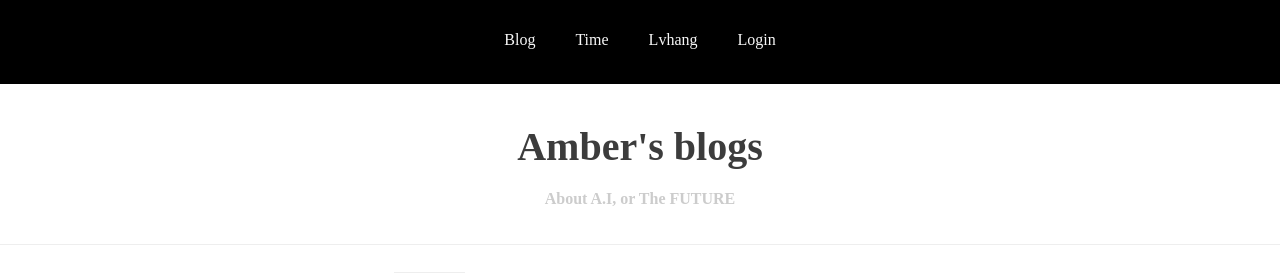
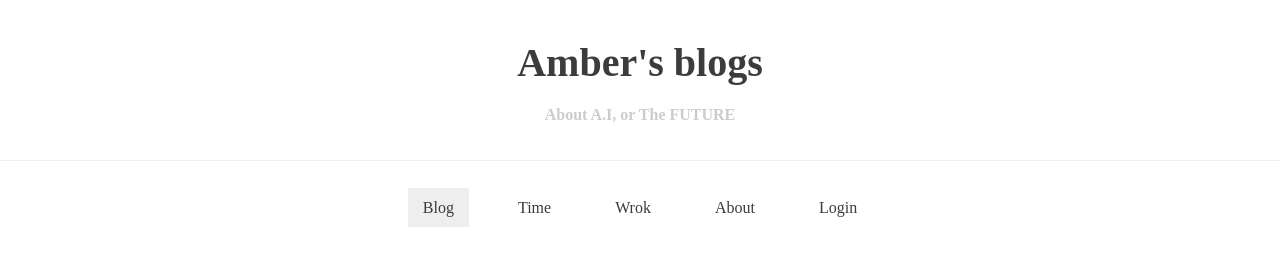
Before and after one commit to AIAmber/mysite_Beta, a Django app: page / in a window 1280 px wide. Shown: the top 273 px of the page. Run offline with Django 3.2, Linux system fonts and the light colour scheme; data comes from the database, SQL or seed files in the repository; some libraries are stand-ins or nearby versions.

Commit message:
Update, 17.7.23

```diff
--- a/static/css/style.css
+++ b/static/css/style.css
@@ -255,35 +255,6 @@ ul{
   }
 }
 
-.topbody{
-    width: 900px;
-    margin: auto;
-}
-
-.topbar{
-    width: 100%;
-    background-color: #000000 ;
-    display: inline-block;
-}
-
-.topbar li{
-    float: left;
-}
-
-.toplist{
-    display: inline-block;
-    list-style-type: none;
-}
-
-.toplist a{
-    color: #f7f7f7;
-    text-decoration: none;
-    float: left;
-    padding: 15px 20px 15px 20px;
-}
-
-
-
 .header{
     color : #000000;
     line-height: 1.2px;
--- a/templates/blog-list.html
+++ b/templates/blog-list.html
@@ -4,23 +4,13 @@
     <meta charset="UTF-8">
     <meta name="viewport" content="width=device-width, initial-scale=1.0">
     <link rel="stylesheet" type="text/css" href="/static/css/style.css">
-    <link rel="stylesheet" type="text/css" href="/static/css/font-awesome.css">
+    <link rel="stylesheet" type="text/css" href="http://forcss.oss-cn-shanghai.aliyuncs.com/font-awesome/font-awesome.css">
     <script src="/static/js/picturefill.js"></script>
     <script src="/static/js/swipe.js"></script>
     <title>Amber's Blogs</title>
 </head>
 <body>
-<!--Top bar-->
-<div class="topbar">
-    <div class="topbody">
-        <ul class="toplist">
-            <li><a href="/">Blog</a> </li>
-            <li><a href="/demo">Time</a> </li>
-            <li><a href="/lvhang">Lvhang</a> </li>
-            <li><a href="/login">Login</a> </li>
-        </ul>
-    </div>
-</div>
+
 
 <header id="header">
     <div class="container">
@@ -30,14 +20,15 @@
 </header>
 
 <div class="container">
-    <a href="#nav" class="open toggle-btn"><i class="icon-reorder"></i> </a>
+    <a href="#nav" class="open toggle-btn"><i class="fa fa-caret-square-o-down"></i> </a>
+    <a href="#nav" class="close toggle-btn"><i class="fa fa-caret-square-o-up" aria-hidden="true"></i> </a>
     <nav id="nav">
         <ul>
-            <li><a href="#" class="active">Item 1</a> </li>
-            <li><a href="#">Item 2</a> </li>
-            <li><a href="#">Item 3</a> </li>
-            <li><a href="#">Item 4</a> </li>
-            <li><a href="#">Item 5</a> </li>
+            <li><a href="/" class="active">Blog</a> </li>
+            <li><a href="/demo">Time</a> </li>
+            <li><a href="/lvhang">Wrok</a> </li>
+            <li><a href="#">About</a> </li>
+            <li><a href="/login">Login</a> </li>
         </ul>
         <a href="#top" class="close toggle-btn"><i class="icon-remove-sign"></i> </a>
     </nav>
```
